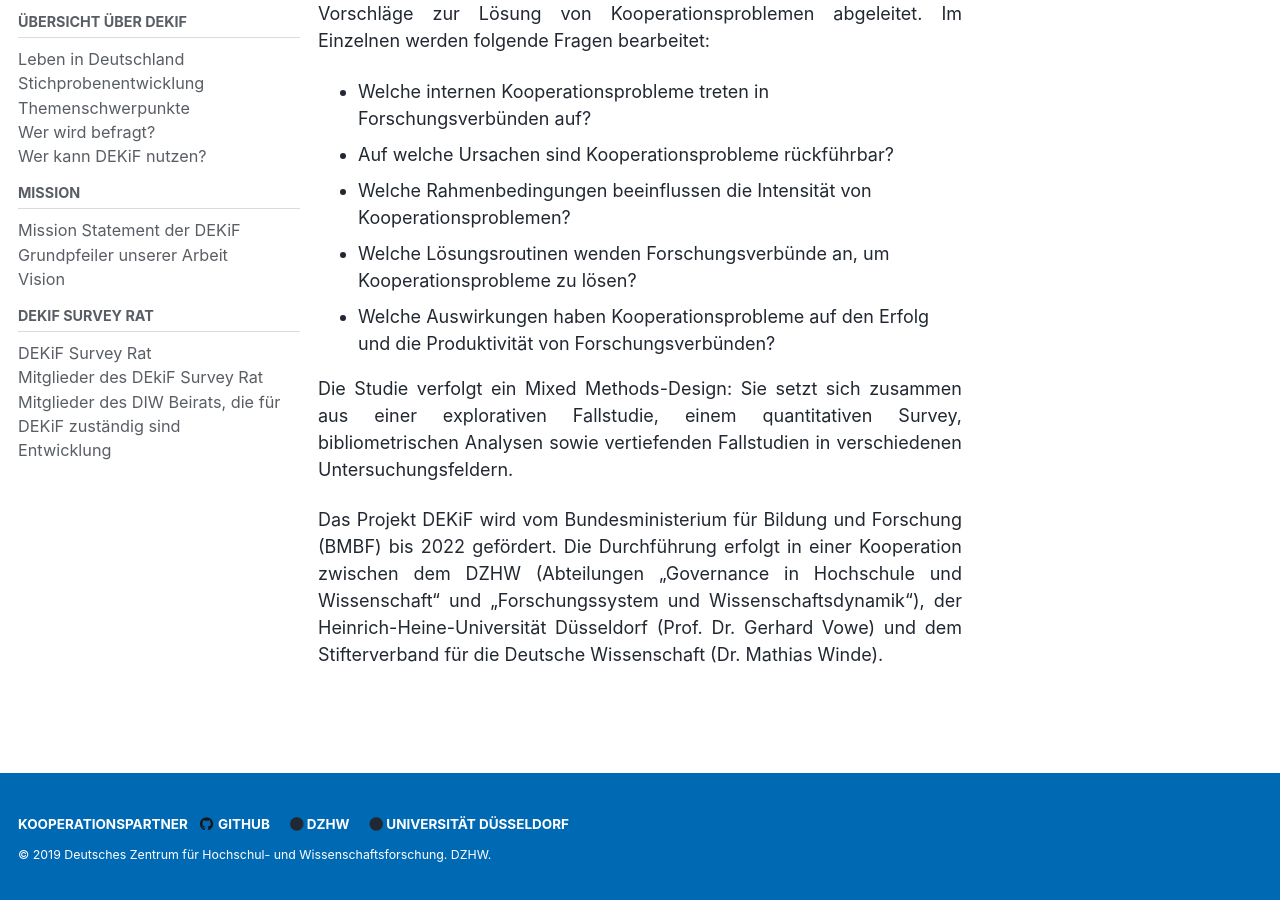
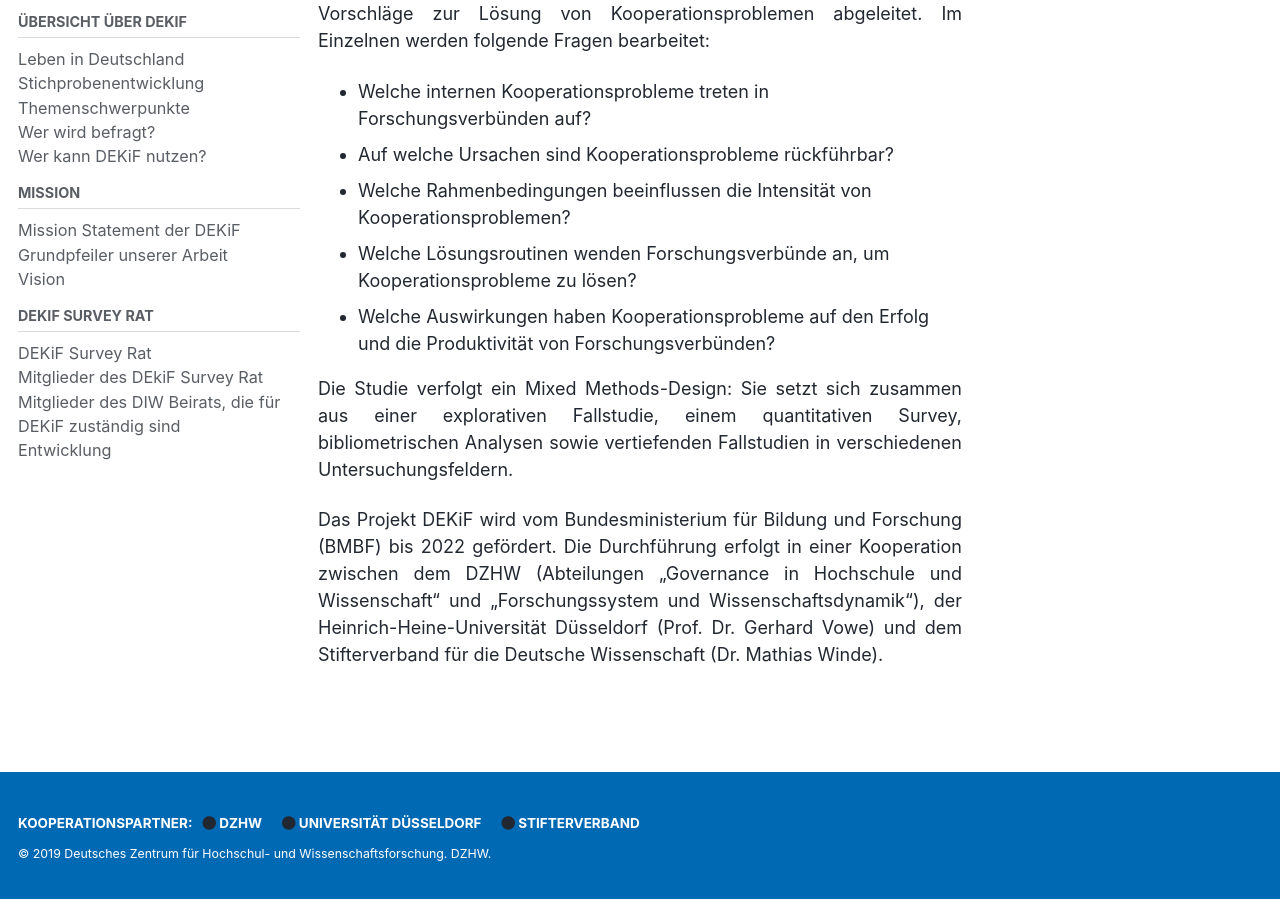
Before and after one commit to MalteHueckstaedt/Chernoff_Face, a Jekyll site: the page built from index.md, in a window 1280 px wide and 900 px high, scrolled down 349 px. Built offline with Jekyll 4.4.1, drawn with Linux system fonts in a browser that asks for light colours; cached includes are drawn as plain includes; nearby versions of some CDN libraries.

Commit message:
Add Stifterverband to Footer

```diff
--- a/_config.yml
+++ b/_config.yml
@@ -144,16 +144,16 @@ footer:
       # url:
     - label: "GitHub"
       icon: "fab fa-fw fa-github"
-      url: "https://github.com/DZHW-DEKiF?tab=repositories"
+      #url: "https://github.com/DZHW-DEKiF?tab=repositories"
     - label: "DZHW"
       icon: "fas fa-circle"
       url: "https://www.dzhw.eu/"
     - label: "Universität Düsseldorf"
       icon: "fas fa-circle"
       url: "https://www.uni-duesseldorf.de"
-    - label: "Instagram"
-      icon: "fab fa-fw fa-instagram"
-      # url:
+    - label: "Stifterverband"
+      icon: "fas fa-circle"
+      url: "https://www.stifterverband.org/"
 
 
 # Reading Files
--- a/_data/ui-text.yml
+++ b/_data/ui-text.yml
@@ -471,7 +471,7 @@ zh-HK:
 # ----------------
 de: &DEFAULT_DE
   skip_links                 :
-  empty_label                : "Kooperationspartner"
+  empty_label                : "Kooperationspartner:"
   skip_primary_nav           :
   skip_content               :
   skip_footer                :
```
